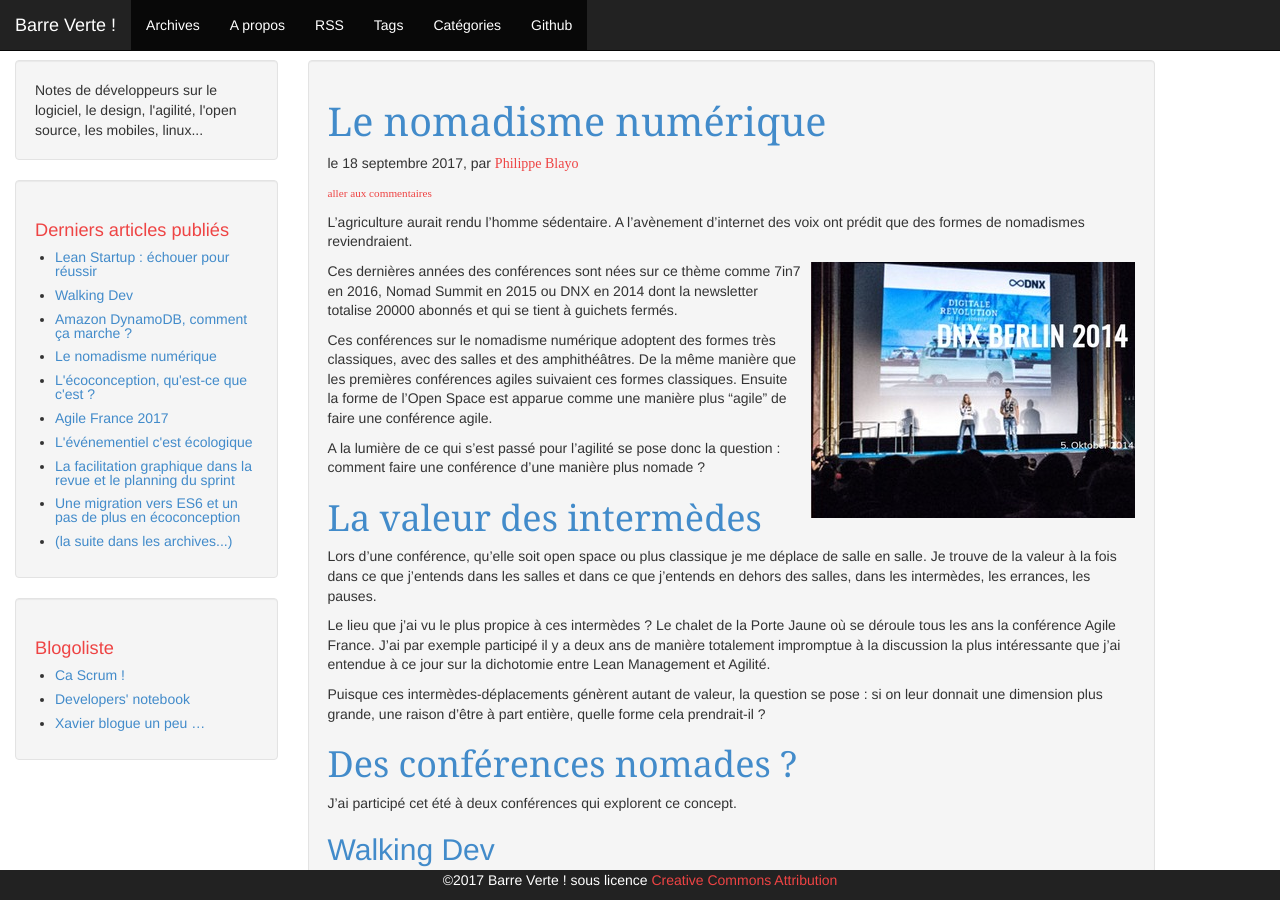
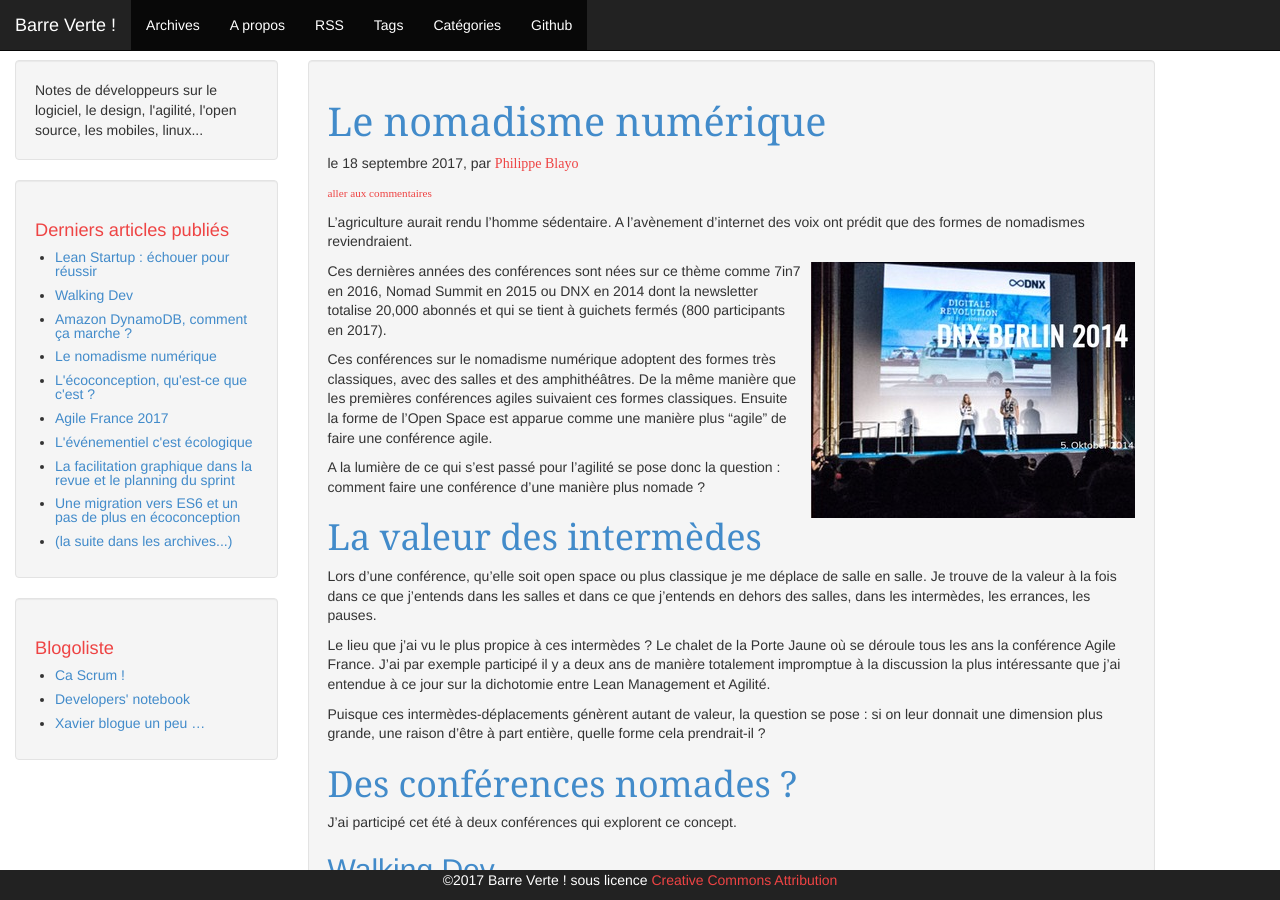
Before and after one commit to MichaelBitard/barreverte.github.io, a Jekyll site: the page built from _posts/2017-09-18-nomadisme_numerique.md, in a window 1280 px wide and 900 px high. Built offline with Jekyll 4.4.1, drawn with Linux system fonts in a browser that asks for light colours; comment, search, counter and statistics services are not loaded.

Commit message:
[article] Ajoute affluence 2017 de DNX

```diff
--- a/_posts/2017-09-18-nomadisme_numerique.md
+++ b/_posts/2017-09-18-nomadisme_numerique.md
@@ -13,7 +13,7 @@ comments: true
 L'agriculture aurait rendu l'homme sédentaire.
 A l'avènement d'internet des voix ont prédit que des formes de nomadismes reviendraient.
 
-<img class="right" alt="La première conférence DNX, en 2014" src="/images/dnx_berlin_2014.jpg"/>Ces dernières années des conférences sont nées sur ce thème comme 7in7 en 2016, Nomad Summit en 2015 ou DNX en 2014 dont la newsletter totalise 20000 abonnés et qui se tient à guichets fermés.
+<img class="right" alt="La première conférence DNX, en 2014" src="/images/dnx_berlin_2014.jpg"/>Ces dernières années des conférences sont nées sur ce thème comme 7in7 en 2016, Nomad Summit en 2015 ou DNX en 2014 dont la newsletter totalise 20,000 abonnés et qui se tient à guichets fermés (800 participants en 2017).
 
 Ces conférences sur le nomadisme numérique adoptent des formes très classiques, avec des salles et des amphithéâtres.
 De la même manière que les premières conférences agiles suivaient ces formes classiques. Ensuite la forme de l'Open Space est apparue comme une manière plus "agile" de faire une conférence agile.
```
